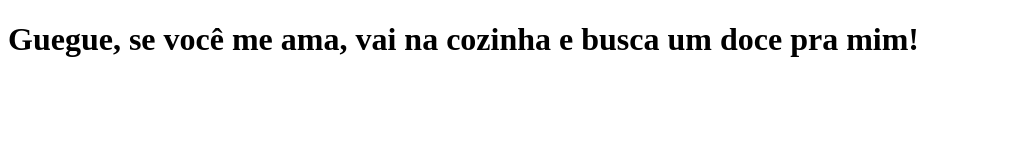
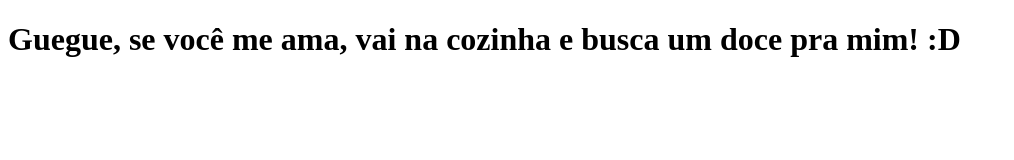
Before and after one commit to devrocha03/rocha.dev, a Next.js app: page / in a window 1280 px wide. Shown: the top 160 px of the page, without its empty margins (0-1014 px from the left). Built offline with nearby package versions, Linux system fonts and the light colour scheme.

Commit message:
modifica a frase

```diff
--- a/pages/index.js
+++ b/pages/index.js
@@ -1,5 +1,5 @@
 function Home() {
-    return <h1>Guegue, se você me ama, vai na cozinha e busca um doce pra mim!</h1>
+    return <h1>Guegue, se você me ama, vai na cozinha e busca um doce pra mim! :D </h1>
 
 }
 
```
